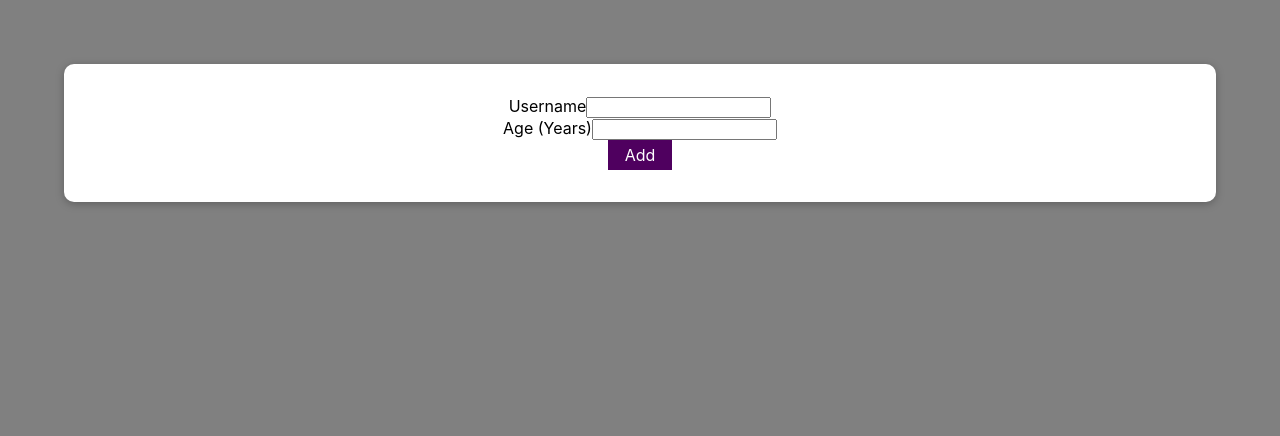
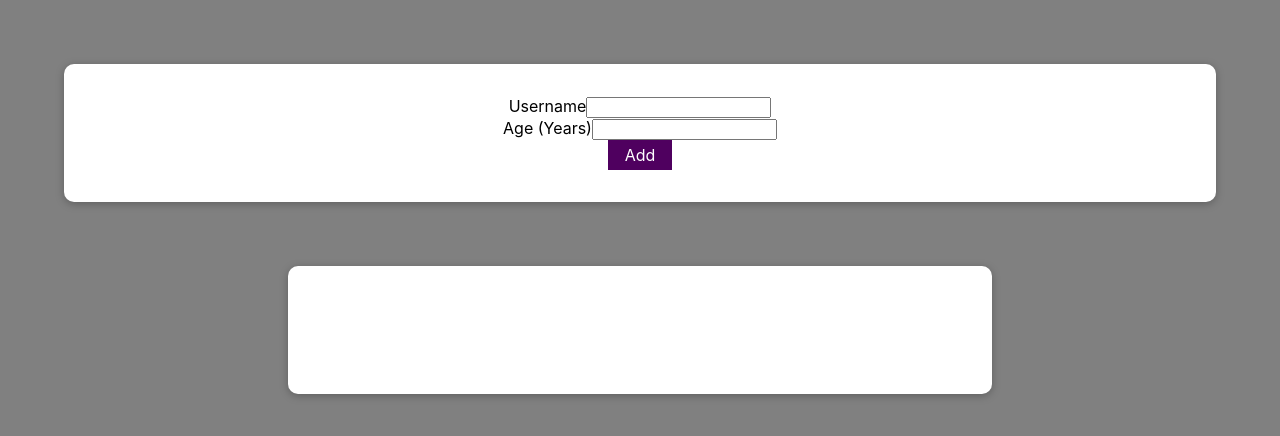
Before and after one commit to bowmancg/modal-practice, a React (Create React App) app: page / in a window 1280 px wide. Shown: the top 436 px of the page. Built offline with nearby package versions, Linux system fonts and the light colour scheme.

Commit message:
rendered user list

```diff
--- a/src/App.js
+++ b/src/App.js
@@ -29,7 +29,7 @@ const App = (props) => {
 
       </header>
       <AddUser onSaveUserData={saveUserDataHandler} onAddUser={addUserHandler} />
-      <UserList />
+      <UserList users={[]} />
     </div>
   );
 }
--- a/src/components/UsersList.jsx
+++ b/src/components/UsersList.jsx
@@ -4,11 +4,11 @@ import Card from "./UI/Card";
 
 const UserList = (props) => {
     return (
-        <div className={classes.users}>
+        <Card className={classes.users}>
             <ul>
-
+            {props.users.map(user => <li>{user.name} ({user.age} years old)</li>)}
             </ul>
-        </div>
+            </Card>
     )
 }
 
```
